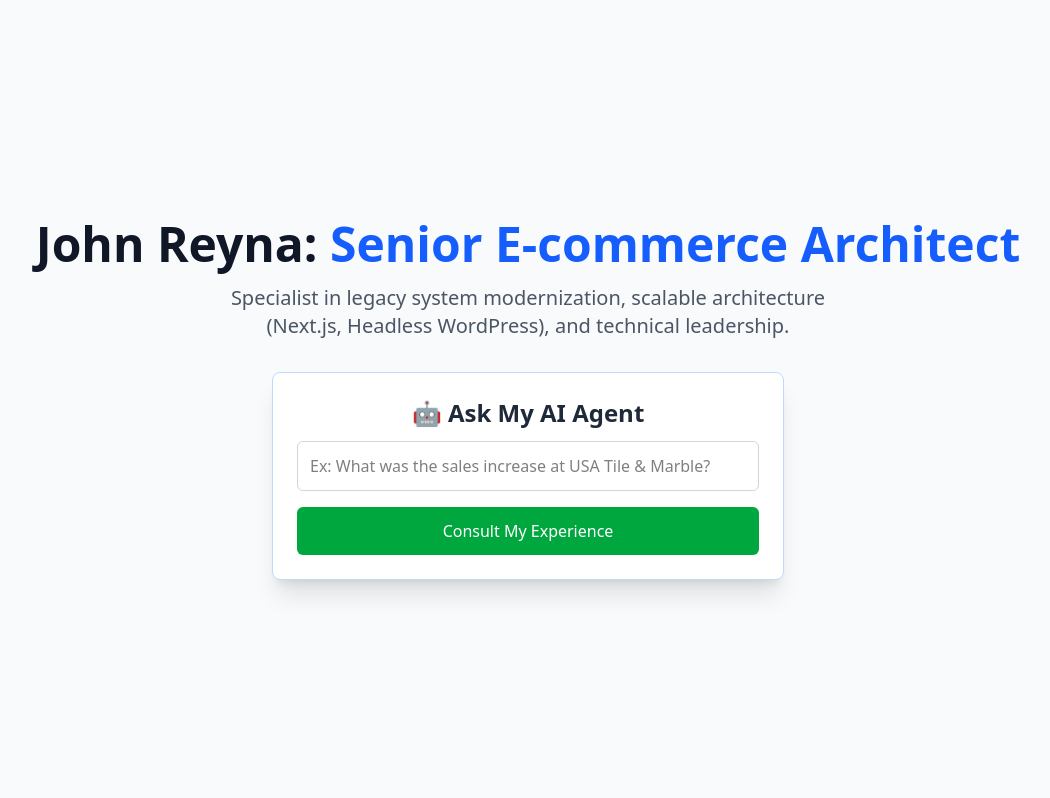
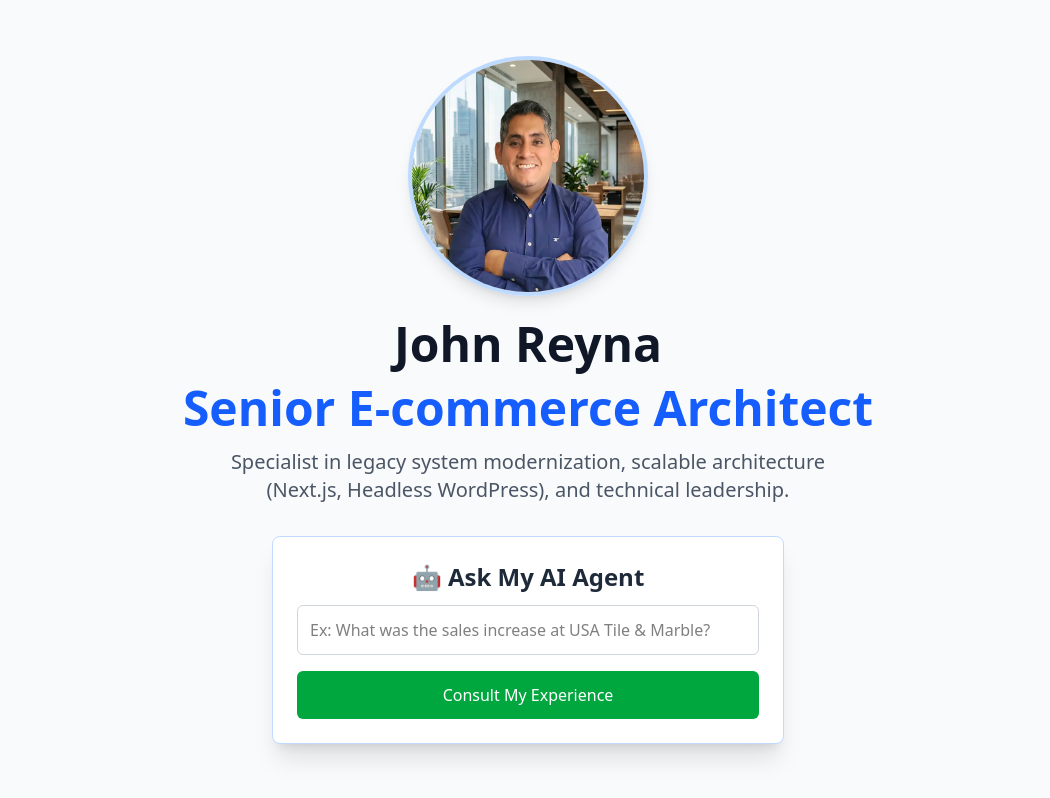
Before and after one commit to johnxnet/johnreyna.tech, a Next.js app: page / in a window 1280 px wide. Shown: the whole page, without its empty margins (112-1162 px from the left). Built offline with nearby package versions, Linux system fonts and the light colour scheme.

Commit message:
feat: Added profile picture

```diff
--- a/app/page.tsx
+++ b/app/page.tsx
@@ -47,9 +47,23 @@ export default function Home() {
   return (
     <div className="flex flex-col items-center justify-center min-h-screen bg-gray-50 p-6">
 
+      {/* NUEVO: Contenedor para la imagen */}
+        <img
+            src="/john-reyna.webp" // Ruta desde la carpeta 'public'
+            alt="John Reyna Profile"
+            className="w-60 h-60 rounded-full mb-6 object-cover shadow-lg border-4 border-blue-200" // Clases Tailwind
+        />
+        {/* FIN NUEVO */}
+
+
       {/* Tu Encabezado Profesional */}
       <h1 className="text-5xl font-extrabold text-gray-900 mb-4 text-center">
-        John Reyna: <span className="text-blue-600">Senior E-commerce Architect</span>
+        John Reyna
+      </h1>
+
+      {/* Tu Encabezado Profesional */}
+      <h1 className="text-5xl font-extrabold text-gray-900 mb-4 text-center">
+        <span className="text-blue-600">Senior E-commerce Architect</span>
       </h1>
 
       {/* Resumen */}
```
Also changed, not shown: public/john-reyna.webp (added).
